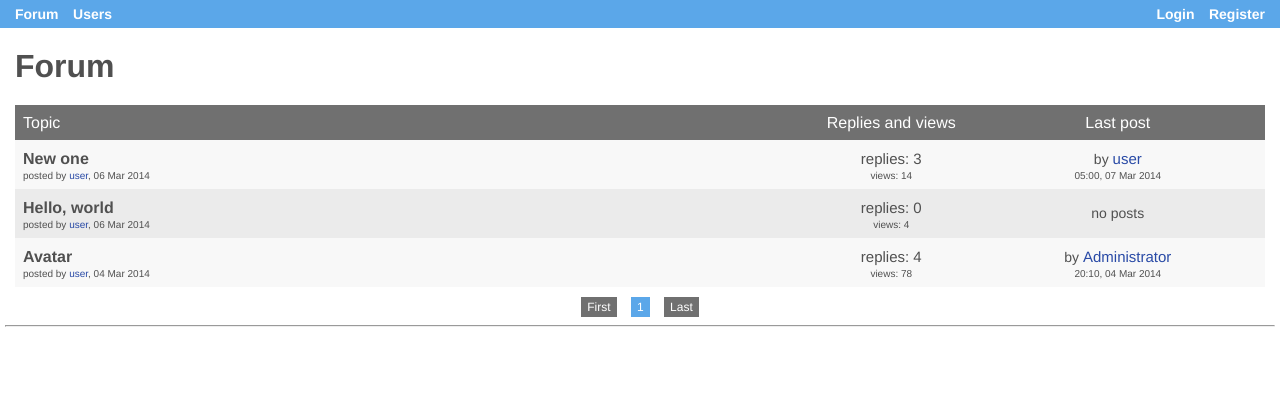
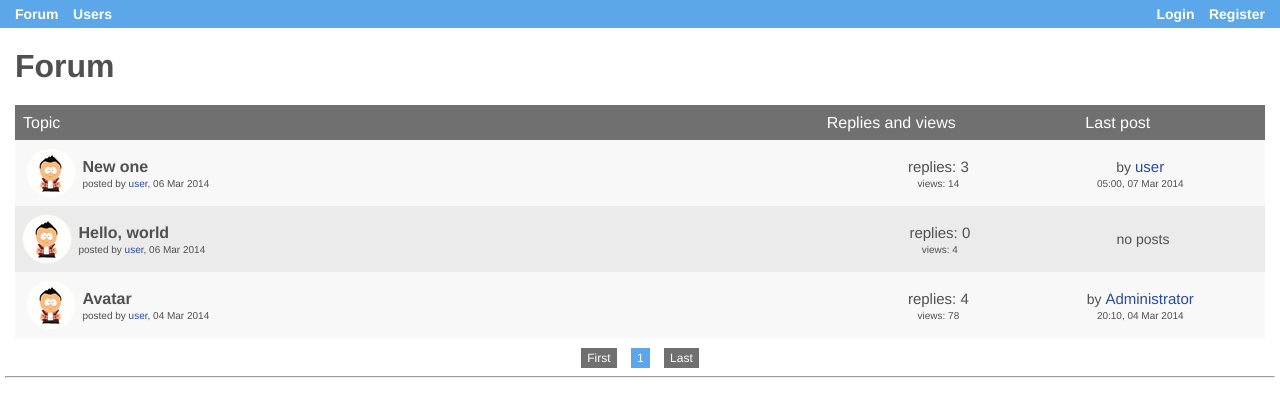
Before and after one commit to smartpony/forum, a Flask app: page / in a window 1280 px wide. Shown: the top 417 px of the page. Run offline with Flask 2, Linux system fonts and the light colour scheme; data comes from the database, SQL or seed files in the repository; both versions use the stored data as it was after the commit; parts of the project's set-up code (start-up, migrations or seed data) failed here and were passed over.

Commit message:
Better quality thumbnails. Avatars in topis and forum.

```diff
--- a/app/static/forum.css
+++ b/app/static/forum.css
@@ -9,7 +9,7 @@ div.f_table_head {
 
 div.f_table_dark {
  margin: 0px 10px;
- padding: 8px;
+ padding: 8px 4px;
  background: #ebebeb;
 }
 
@@ -47,6 +47,13 @@ div.f_table_head_editor {
 }
 
 /* Разметка столбцов */
+div.f_table_avatar {
+ display: inline-table;
+ width: 55px;
+ text-align: center;
+ vertical-align: middle;
+}
+
 div.f_table_main {
  display: inline-table;
  width: 61%;
@@ -55,14 +62,14 @@ div.f_table_main {
 
 div.f_table_counters {
  display: inline-table;
- width: 18%;
+ width: 16%;
  vertical-align: middle;
  text-align: center;
 }
 
 div.f_table_editor {
  display: inline-table;
- width: 18%;
+ width: 16%;
  vertical-align: middle;
  text-align: center;
  font-size: 14px;
--- a/app/templates/forum.html
+++ b/app/templates/forum.html
@@ -15,6 +15,11 @@
 
 {% for topic in all_topics[pagination.first:pagination.last] %}
 <div class="f_table_{{loop.cycle('light', 'dark')}}">
+    <div class="f_table_avatar">
+        <a href="{{url_for('user_profile', user_id=topic.ForumTopic.author.id)}}">
+            <img src="{{topic.ForumTopic.author.avatar_thumb}}" title="{{topic.ForumTopic.author.login}}">
+        </a>
+    </div>
     <div class="f_table_main">
         <a class="c_topic" href="{{url_for('topic', topic_id=topic.ForumTopic.id)}}">{{topic.ForumTopic.name}}</a>
         <div class="c_detail">posted by <a class="c_user" href="{{url_for('user_profile', user_id=topic.ForumTopic.author.id)}}">{{topic.ForumTopic.author.login}}</a>, {{topic.ForumTopic.time_first.strftime('%d %b %Y')}}</div>
--- a/app/templates/topic.html
+++ b/app/templates/topic.html
@@ -16,7 +16,9 @@
 {% for message in topic.message[pagination.first:pagination.last] %}
 <div class="t_message_block">
     <div class="t_avatar">
-        <img src="{{message.author.avatar_thumb}}">
+        <a href="{{url_for('user_profile', user_id=message.author.id)}}">
+            <img src="{{message.author.avatar_thumb}}" title="{{message.author.login}}">
+        </a>
     </div>
     <div class="t_message_body" id="{{loop.index}}">
         <div class="t_message_info"><a class="t_message_number" href="{{request.url}}#{{loop.index}}">#{{loop.index}}:</a>
--- a/app/views.py
+++ b/app/views.py
@@ -486,12 +486,15 @@ def edit_profile():
                 current_user.db_avatar = True
                 db.session.commit()
                 # Круглое превью
-                avatar = Image.open('app' + current_user.avatar)
-                mask = Image.open('app/static/avatar/system_alpha.png').convert('L')
-                avatar = ImageOps.fit(avatar, mask.size, centering=(0.5, 0.5))
+                # Конвертирование в RGB из-за того, что индексированные изображения
+                # сильно теряют в качестве при ресайзе
+                avatar = Image.open('app' + current_user.avatar).convert('RGB')
+                # Маска должна быть не RGB, а в градациях серого, это можно сделать
+                # на ходу, добавив в конец .convert('L') или заранее (как здесь)
+                mask = Image.open('app/static/avatar/system_alpha.png')
+                avatar.thumbnail(mask.size, Image.ANTIALIAS)
                 avatar.putalpha(mask)
                 avatar.save('app' + current_user.avatar_thumb)
-
 
         # Редирект на страницу профиля
         return(redirect(url_for('my_profile')))
```
Also changed, not shown: app/static/avatar/system_alpha.png, app/static/avatar/system_anonymous_thumb.png, app/static/avatar/user_user.png, app/static/avatar/user_user_thumb.png, base.db, 1 other file.
